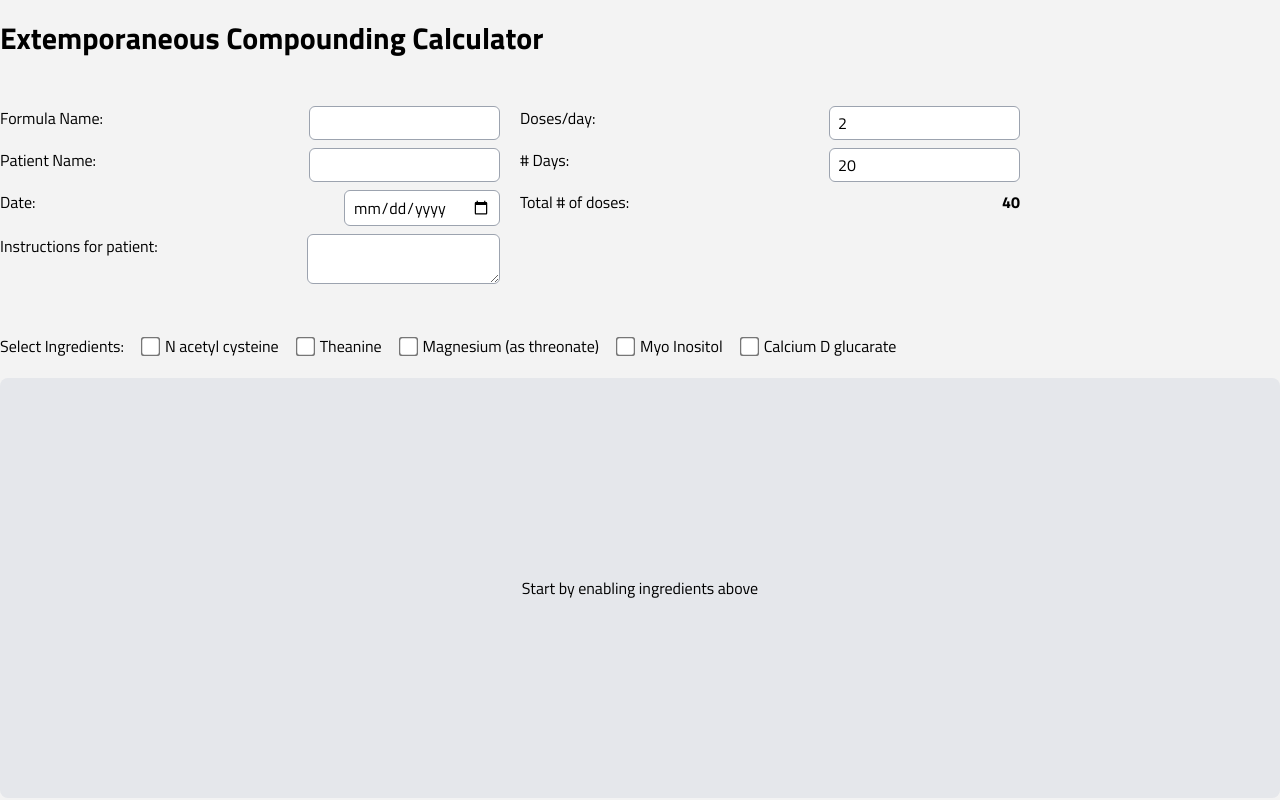
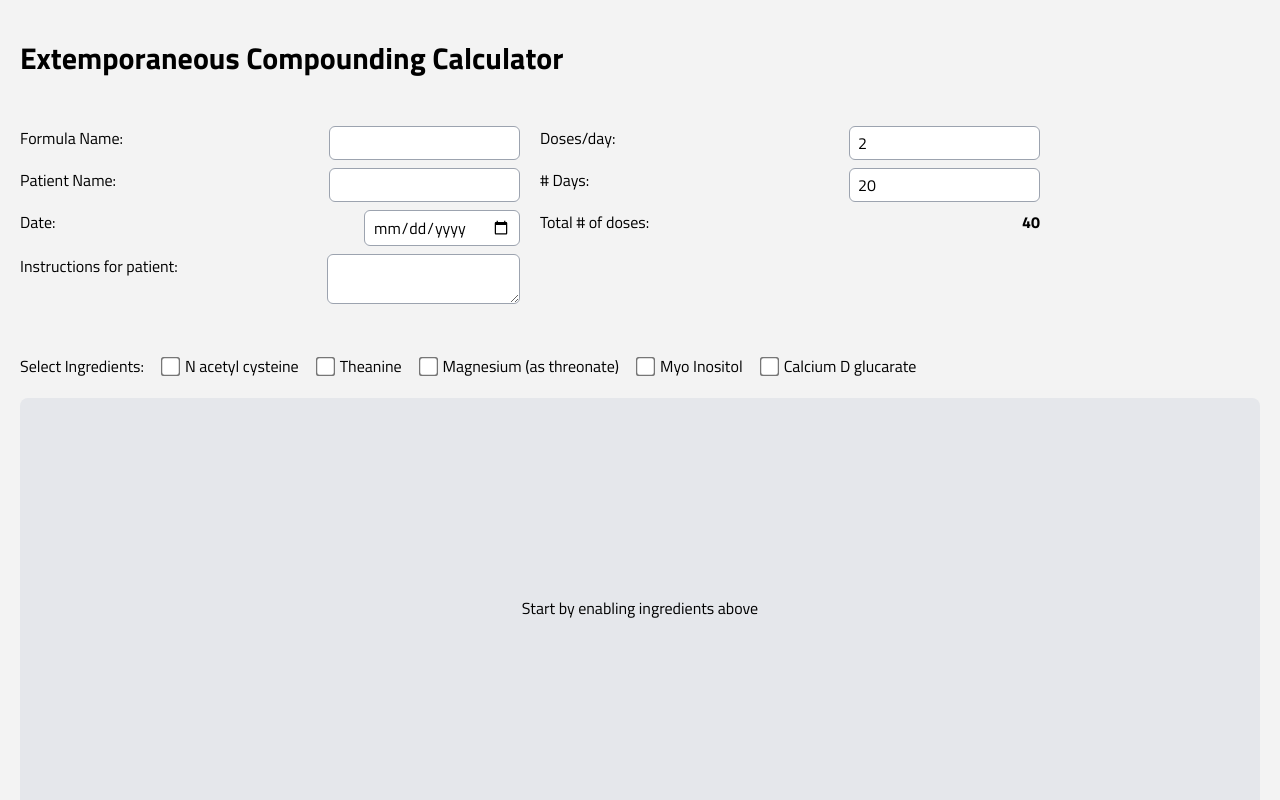
Before and after one commit to LagDave/nutritional-medicine-compounding-calculator, a React (Vite) app: page / in a window 1280 px wide. Shown: the top 800 px of the page. Built offline with nearby package versions, Linux system fonts and the light colour scheme.

Commit message:
added padding

```diff
--- a/src/App.tsx
+++ b/src/App.tsx
@@ -206,7 +206,7 @@ export default function App() {
 
   return (
     <>
-      <div id="calculatorContainer" className="max-w-[1280px] mx-auto my-5">
+      <div id="calculatorContainer" className="max-w-[1280px] mx-auto my-5 p-5">
         <h1 className="text-3xl font-bold">
           Extemporaneous Compounding Calculator
         </h1>
```
